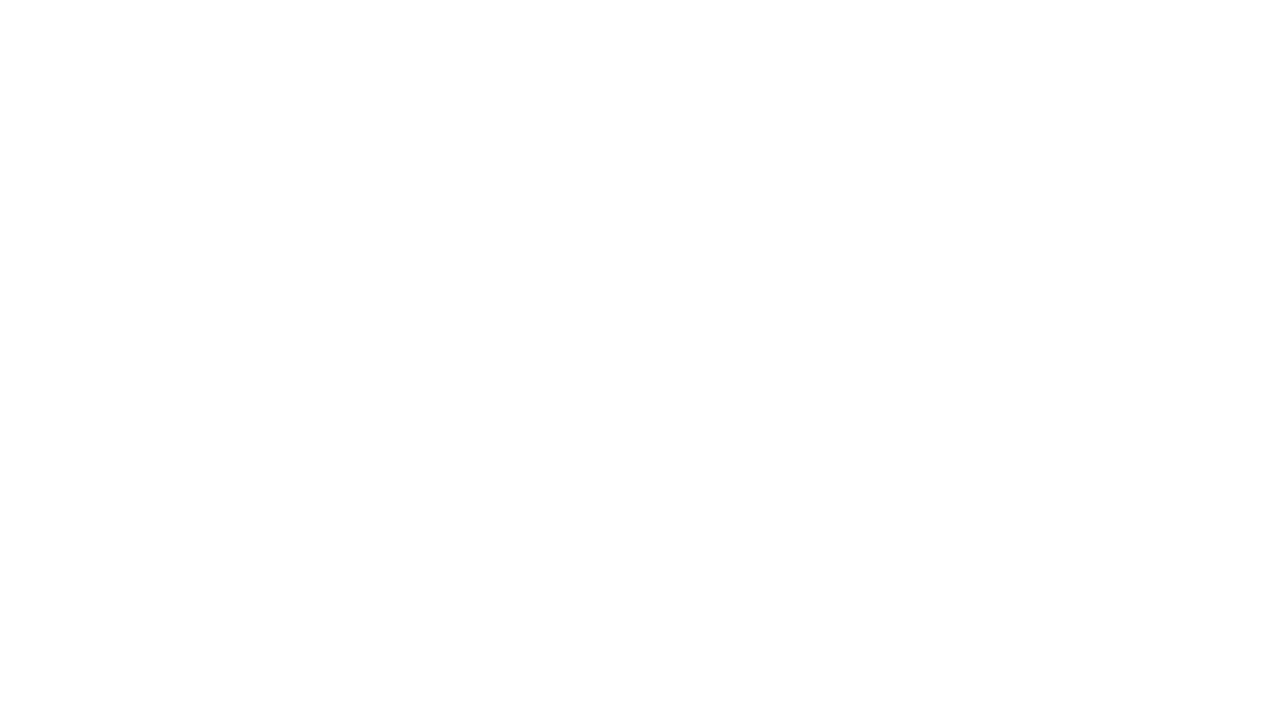
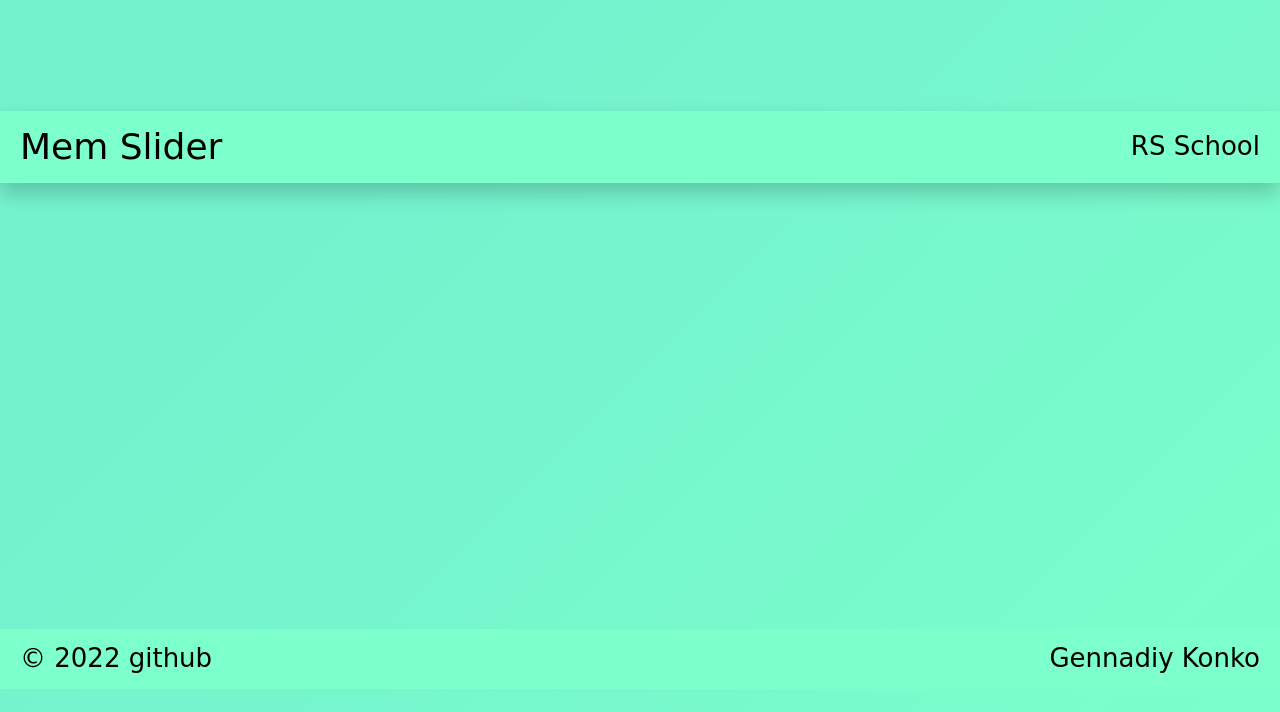
Before and after one commit to GenDev-1001/cssMemSlider, a plain HTML site: page cssMemSlider/index.html in a window 1280 px wide. Drawn offline with Linux system fonts and the light colour scheme; a web font is replaced by a local one.

Commit message:
feat: added header and footer (Mon, May 16, 2022 03:15:23 PM)

```diff
--- /dev/null
+++ b/cssMemSlider/css/style.css
@@ -0,0 +1,117 @@
+/*Main style*/
+
+:root {
+    --color-green: #7cffcb;
+    --color-black: #000;
+    --color-white: #fff;
+    --font-size: calc(1rem / 16);
+}
+
+
+html {
+    scroll-behavior: smooth;
+    overflow-x: hidden;
+    font-size: var(--font-size);
+}
+
+*,
+*::after,
+*::before {
+    box-sizing: border-box;
+    padding: 0;
+    margin: 0;
+}
+
+a {
+    text-decoration: none;
+    color: inherit;
+    transition: color .7s;
+}
+
+ul,
+li {
+    list-style: none;
+    margin: 0;
+    padding: 0;
+}
+
+body {
+    background-color: var(--color-green);
+    background-image: linear-gradient(315deg, #7cffcb 0%, #74f2ce 74%);
+    font-family: 'Zen Loop', cursive;
+    font-size: 26rem;
+    font-weight: 400;
+    overflow-x: hidden;
+    display: flex;
+    flex-direction: column;
+    justify-content: space-around;
+    min-height: 100vh;
+}
+
+.container {
+    max-width: 1440rem;
+    margin: 0 auto;
+    padding: 100rem 10rem 40rem;
+}
+
+/*======header========*/
+
+.header {
+    background-color: var(--color-green);
+    box-shadow: 0 10rem 20rem 0 rgb(0 0 0 / 20%);
+}
+
+.header__container {
+    max-width: 1440rem;
+    margin: 0 auto;
+    padding: 0 20rem;
+}
+
+.header__inner {
+    display: flex;
+    justify-content: space-between;
+    align-items: center;
+    padding-top: 15rem;
+    margin-bottom: 15rem;
+
+}
+
+.logo__link {
+    font-size: 36rem;
+    font-weight: 400;
+    color: var(--color-black);
+}
+
+/*main*/
+
+
+/*footer*/
+
+.footer {
+    padding: 15rem 0;
+    background-color: var(--color-green);
+
+}
+
+.footer__container {
+    max-width: 1440rem;
+    margin: 0 auto;
+    padding: 0 20rem;
+}
+
+.footer__inner {
+    display: flex;
+    justify-content: space-between;
+    align-items: center;
+}
+
+
+.footer__data-link:hover {
+    color: var(--color-white);
+}
+
+.footer__link:hover {
+    color: var(--color-white);
+}
+
+/*adaptive*/
--- a/cssMemSlider/index.html
+++ b/cssMemSlider/index.html
@@ -17,6 +17,38 @@
       type="image/png"
     />
     <link rel="stylesheet" href="./css/normalize.css" />
+    <link rel="stylesheet" href="./css/style.css" />
   </head>
-  <body></body>
+  <body>
+    <header class="header">
+      <div class="header__container">
+        <div class="header__inner">
+          <div class="logo">
+            <a class="logo__link" href="index.html">Mem Slider</a>
+          </div>
+          <a class="rs__link" href="https://rs.school/">RS School</a>
+        </div>
+      </div>
+    </header>
+
+    <main class="main"></main>
+
+    <footer class="footer">
+      <div class="footer__container">
+        <div class="footer__inner">
+          <div class="footer__data">
+            <p class="footer__data-text">
+              <span class="footer__data-copy">©</span> 2022
+              <a class="footer__data-link" href="https://github.com/GenDev-1001"
+                >github</a
+              >
+            </p>
+          </div>
+          <a class="footer__link" href="https://t.me/gen1613">
+            Gennadiy Konko
+          </a>
+        </div>
+      </div>
+    </footer>
+  </body>
 </html>
```
